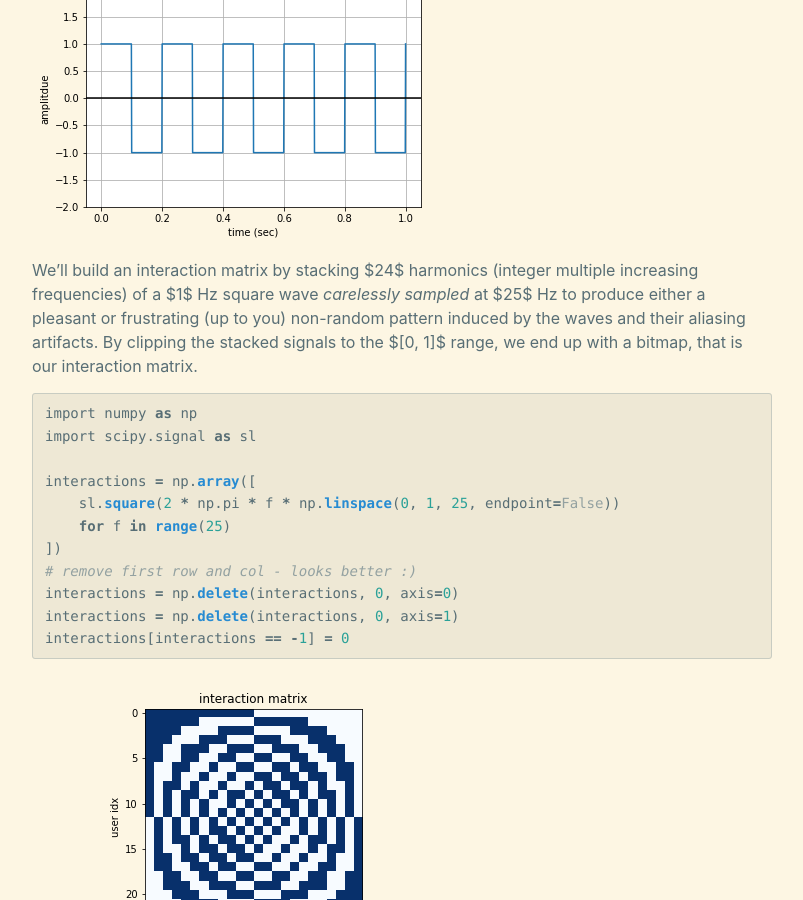
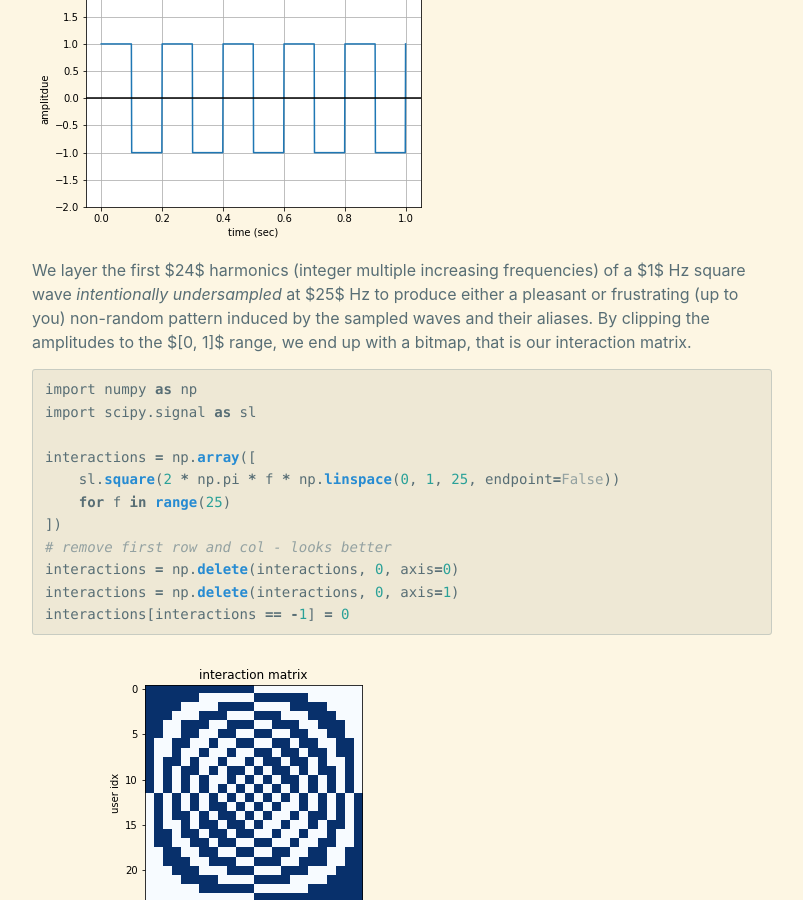
Before and after one commit to daniel-deychakiwsky/daniel-deychakiwsky.github.io, a Jekyll site: the page built from _posts/2022-01-02-matrix-factorization-sparsity.md, in a window 1280 px wide and 900 px high, scrolled down 3220 px. Shown: the whole window, without its empty margins (238-1041 px from the left). Built offline with Jekyll 4.4.1, drawn with Linux system fonts in a browser that asks for light colours; formulas are drawn with MathJax 3.

Commit message:
[blog-post] MF WIP

````diff
--- a/_posts/2022-01-02-matrix-factorization-sparsity.md
+++ b/_posts/2022-01-02-matrix-factorization-sparsity.md
@@ -155,12 +155,11 @@
 
 ![square_wave]
 
-We'll build an interaction matrix by stacking $24$ harmonics
-(integer multiple increasing frequencies) of a $1$ Hz square wave
-*carelessly sampled* at $25$ Hz to produce either a pleasant
-or frustrating (up to you) non-random pattern induced by
-the waves and their aliasing artifacts.
-By clipping the stacked signals to the $[0, 1]$ range,
+We layer the first $24$ harmonics (integer multiple increasing frequencies)
+of a $1$ Hz square wave *intentionally undersampled* at $25$ Hz to
+produce either a pleasant or frustrating (up to you) non-random pattern
+induced by the sampled waves and their aliases.
+By clipping the amplitudes to the $[0, 1]$ range,
 we end up with a bitmap, that is our interaction matrix.
 
 ```python
@@ -171,7 +170,7 @@
     sl.square(2 * np.pi * f * np.linspace(0, 1, 25, endpoint=False))
     for f in range(25)
 ])
-# remove first row and col - looks better :)
+# remove first row and col - looks better
 interactions = np.delete(interactions, 0, axis=0)
 interactions = np.delete(interactions, 0, axis=1)
 interactions[interactions == -1] = 0
````
Also changed, not shown: 2 other files.
